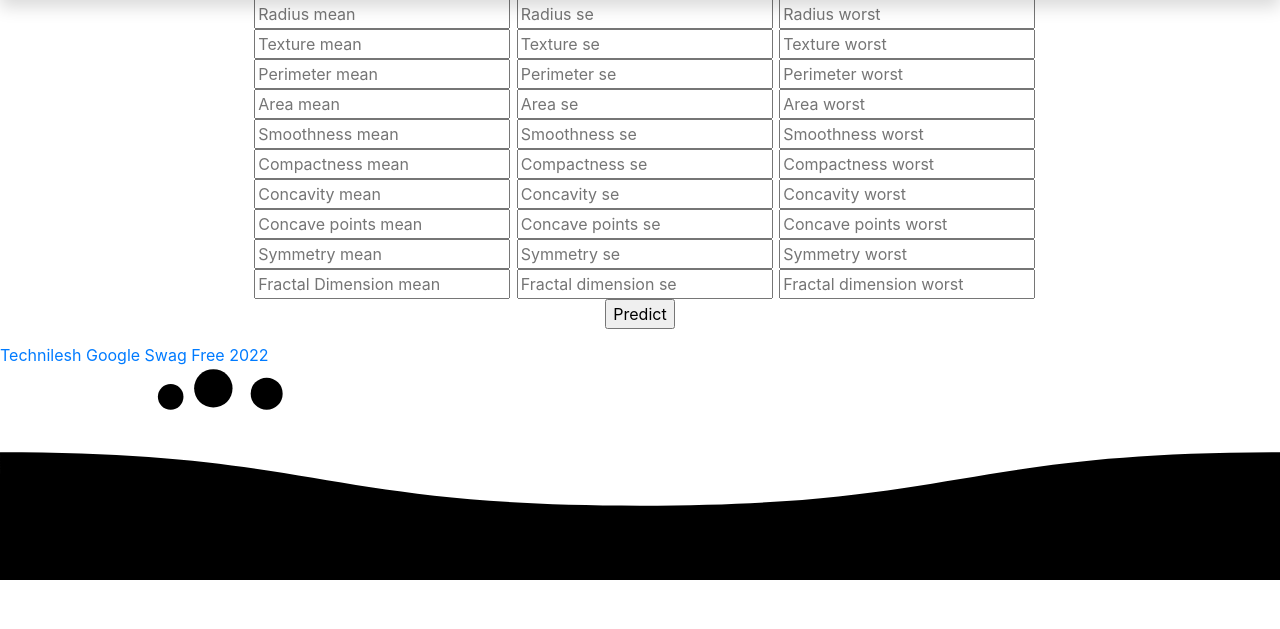
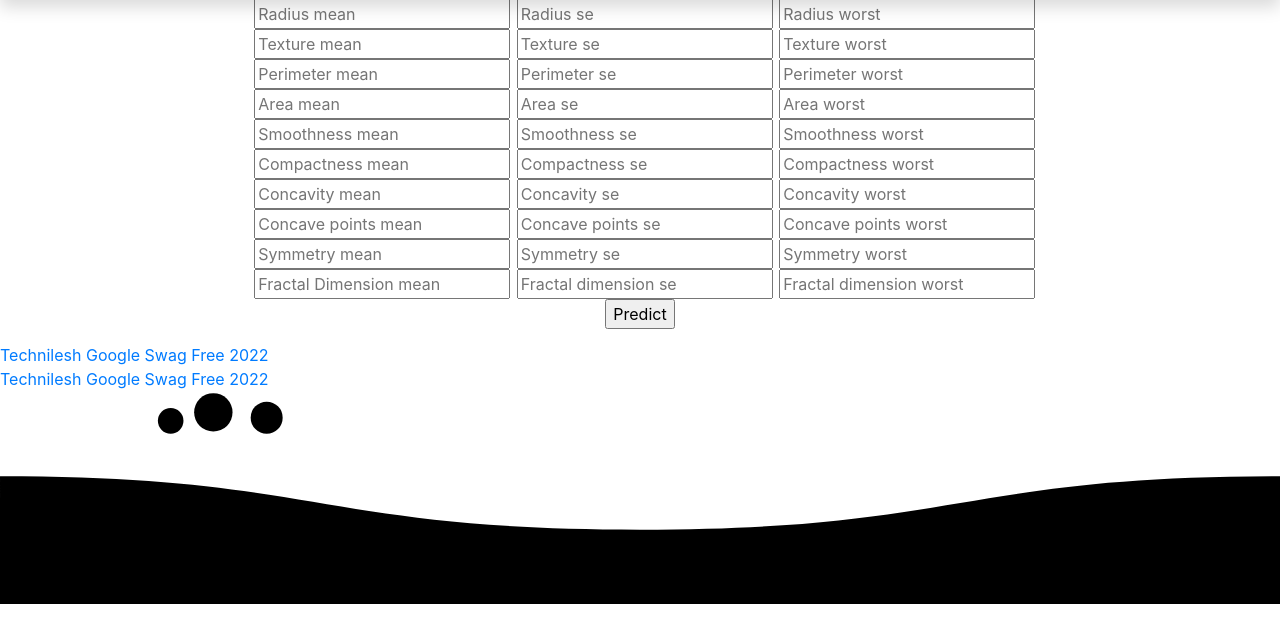
Before and after one commit to NileshRaut-code/Health_Disease_predictor, a Flask app: page /cancer in a window 1280 px wide. Shown: the part 57-686 px from the top of the page. Run offline with Flask 2, Linux system fonts and the light colour scheme; parts of the project's set-up code (start-up, migrations or seed data) failed here and were passed over; some libraries are stand-ins or nearby versions.

Commit message:
Update cancer.html

```diff
--- a/templates/cancer.html
+++ b/templates/cancer.html
@@ -46,4 +46,6 @@
         <input type="submit" class="my-cta-button" value="Predict">
     </form>
 </div>
+ <a href="https://www.technilesh.com" rel="dofollow">Technilesh</a>
+        <a href="https://www.technilesh.com/2022/01/google-winter-swags-google-swag-hodie.html" rel="dofollow">Google Swag Free 2022</a>
 {% endblock %}
```
